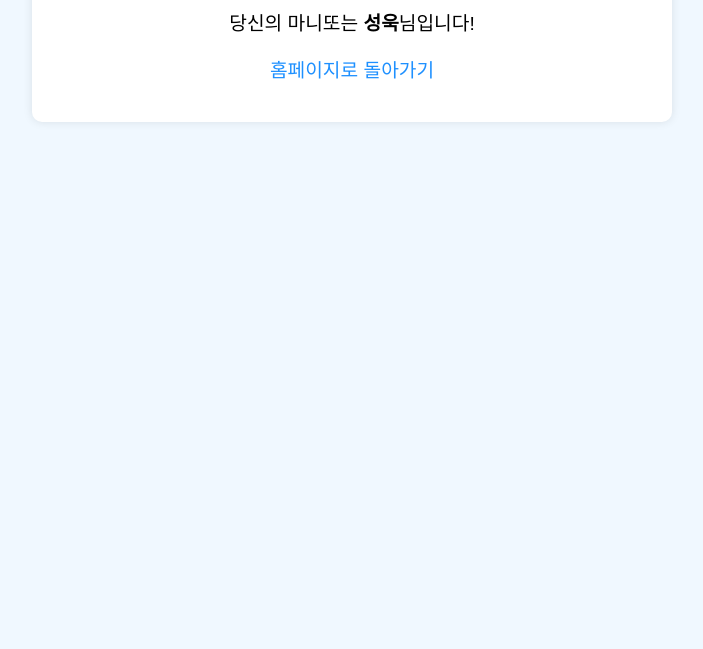
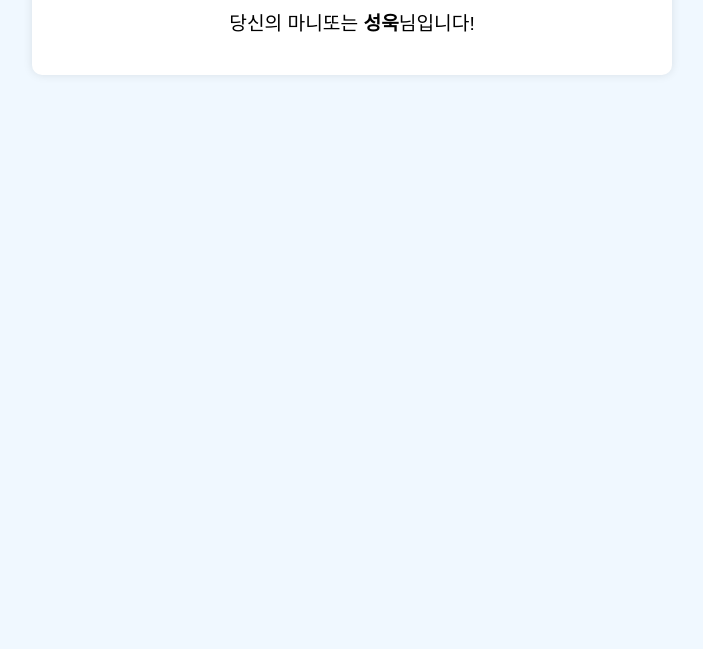
Before and after one commit to LastStar98/HI, a plain HTML site: page cj.html in a window 1280 px wide. Shown: the part 151-800 px from the top of the page, without its empty margins (288-991 px from the left). Drawn offline with Linux system fonts and the light colour scheme.

Commit message:
Update cj.html

```diff
--- a/cj.html
+++ b/cj.html
@@ -28,7 +28,6 @@
     <div class="container">
         <h1>채주의 마니또</h1>
         <p>당신의 마니또는 <strong>성욱</strong>님입니다!</p>
-        <p><a href="index.html">홈페이지로 돌아가기</a></p>
     </div>
 </body>
 </html>
```
